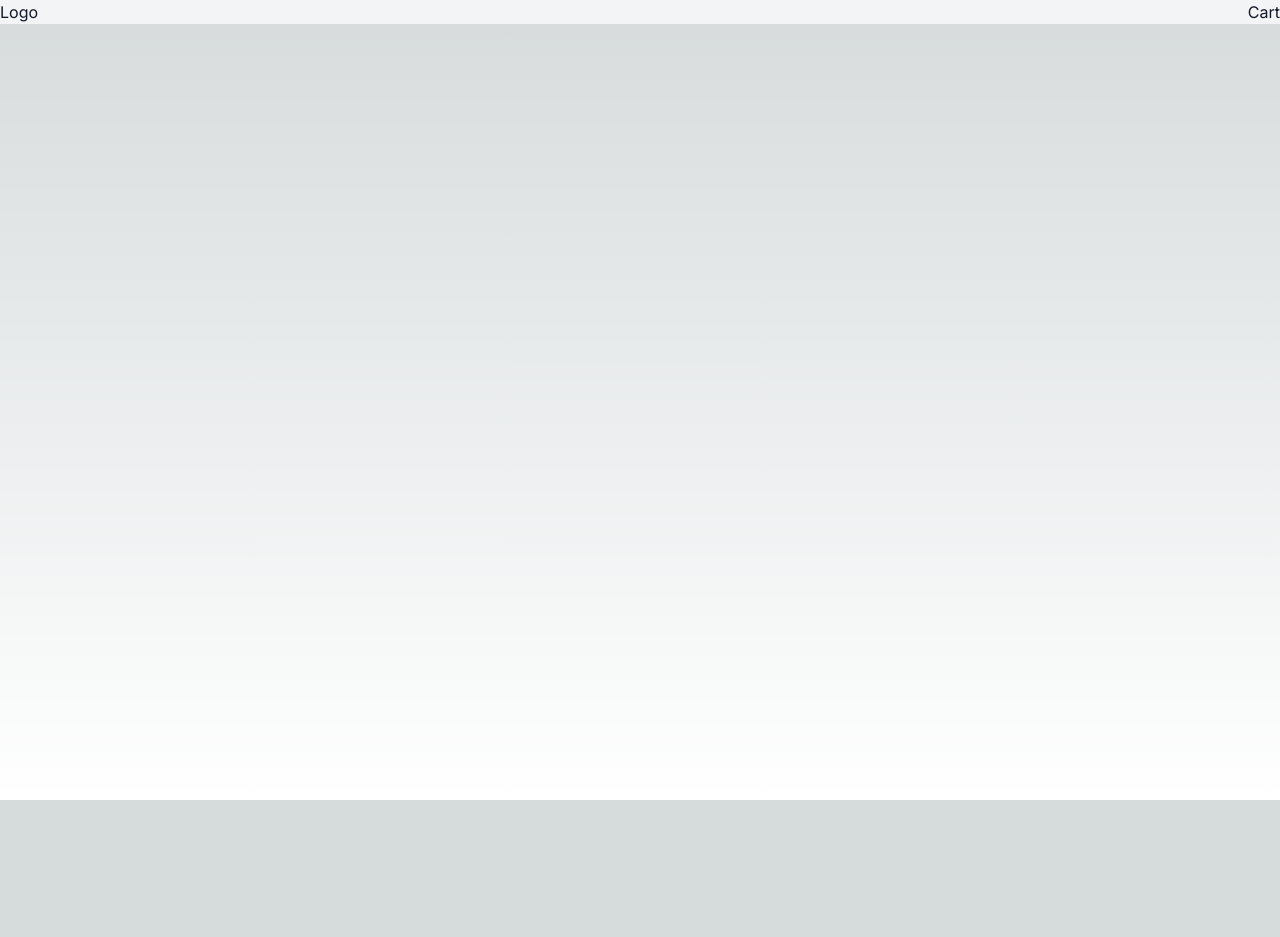
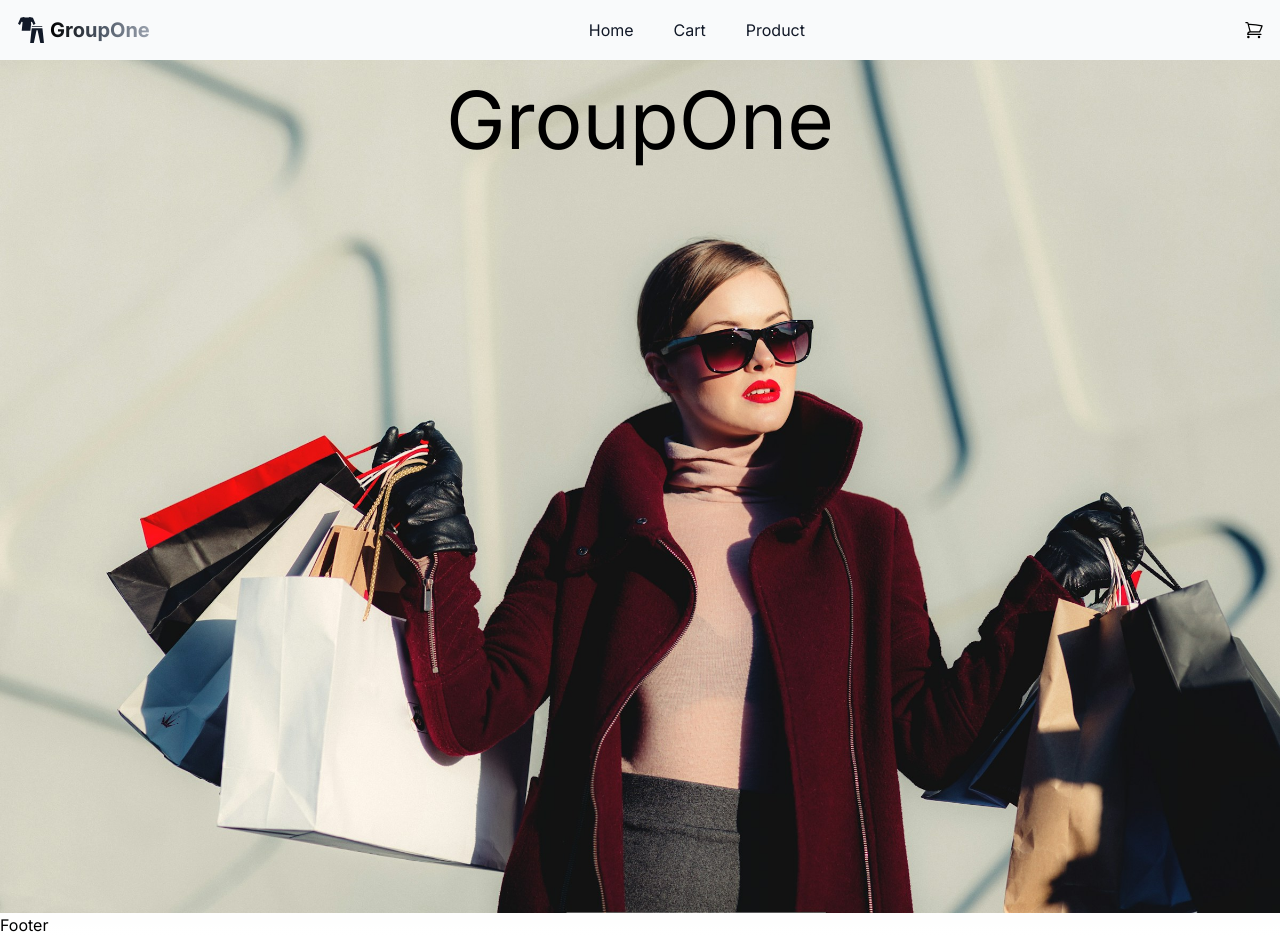
Before and after one commit to RebeckaGamble/E-handel-1, a Next.js app: page / in a window 1280 px wide. Before the commit the page ends 800 px from the top, so only its background shows below. Built offline with nearby package versions, Linux system fonts and the light colour scheme.

Commit message:
folder structure

```diff
--- /dev/null
+++ b/src/app/(pages)/cart/page.js
@@ -0,0 +1,13 @@
+import Link from "next/link";
+import React from "react";
+
+function Cartpage() {
+  return (
+    <div className="w-full h-10 ">
+      <p className="pt-10">Cart</p>
+      <Link href="/">Go back home</Link>
+    </div>
+  );
+}
+
+export default Cartpage;
--- /dev/null
+++ b/src/app/(pages)/products/page.js
@@ -0,0 +1,9 @@
+import React from 'react'
+
+function Productpage() {
+  return (
+    <div>page</div>
+  )
+}
+
+export default Productpage
--- a/src/app/components/footer/Footer.js
+++ b/src/app/components/footer/Footer.js
@@ -0,0 +1,9 @@
+import React from 'react'
+
+function Footer() {
+  return (
+    <div>Footer</div>
+  )
+}
+
+export default Footer
--- a/src/app/components/header/Header.js
+++ b/src/app/components/header/Header.js
@@ -1,15 +1,33 @@
-import React from 'react'
+import React from "react";
+import Navigation from "./Navigation";
+import Link from "next/link";
+import { GiClothes } from "react-icons/gi";
+import { HiOutlineShoppingCart } from "react-icons/hi2";
 
 function Header() {
   return (
-    <div className="flex flex-row gap-6 justify-between text-gray-900 w-full bg-gray-100">
-        <p>Logo</p>
+    <div className="h-[60px] text-gray-900 w-full bg-gray-50">
+      <div className="flex flex-row h-full items-center justify-between px-4 align-center">
+        <Link href="/" className="flex flex-row items-center gap-1">
+          <GiClothes size={30} />{" "}
+          <h3 class="text-xl font-bold bg-gradient-to-r from-black via-gray-600 to-gray-400 bg-clip-text text-transparent">
+            GroupOne
+          </h3>
+        </Link>
+
         <div>
-            {/**navigation goes here */}
+          <Navigation />
         </div>
-        <p>Cart</p>
+        <Link href="/cart">
+          <HiOutlineShoppingCart
+            size={20}
+            color="black"
+            className="fill-white"
+          />
+        </Link>
+      </div>
     </div>
-  )
+  );
 }
 
-export default Header
+export default Header;
--- a/src/app/components/header/Hero.js
+++ b/src/app/components/header/Hero.js
@@ -1,9 +1,21 @@
-import React from 'react'
+import Image from "next/image";
+import React from "react";
 
 function Hero() {
   return (
-    <div>Hero</div>
-  )
+    <div className="relative flex items-center justify-center">
+      <div className="w-full flex h-auto ">
+        <Image
+          src="/images/hero.jpg"
+          alt="group one hero"
+          width={400}
+          height={400}
+          className="bg-cover bg-no-repeat bg-center w-full h-auto"
+        />
+      </div>
+      <h1 className="absolute top-0 text-[10vh] text-center">GroupOne</h1>
+    </div>
+  );
 }
 
-export default Hero
+export default Hero;
--- a/src/app/components/header/Navigation.js
+++ b/src/app/components/header/Navigation.js
@@ -1,9 +1,21 @@
-import React from 'react'
+import Link from "next/link";
+import React from "react";
 
 function Navigation() {
   return (
-    <div>Navigation</div>
-  )
+    <nav className="gap-10 flex">
+      <Link href="/" className="hover:font-semibold">
+        Home
+      </Link>
+
+      <Link href="/cart" className="hover:font-semibold">
+        Cart
+      </Link>
+      <Link href="/products" className="hover:font-semibold">
+        Product
+      </Link>
+    </nav>
+  );
 }
 
-export default Navigation
+export default Navigation;
--- a/src/app/layout.js
+++ b/src/app/layout.js
@@ -1,5 +1,7 @@
 import { Inter } from "next/font/google";
 import "./globals.css";
+import Header from "./components/header/Header";
+import Footer from "./components/footer/Footer";
 
 const inter = Inter({ subsets: ["latin"] });
 
@@ -11,7 +13,11 @@ export const metadata = {
 export default function RootLayout({ children }) {
   return (
     <html lang="en">
-      <body className={inter.className}>{children}</body>
+      <body className={inter.className}>
+        <Header />
+        {children}
+        <Footer />
+      </body>
     </html>
   );
 }
--- a/src/app/page.js
+++ b/src/app/page.js
@@ -1,10 +1,10 @@
-import Header from "./components/header/Header";
+import Hero from "./components/header/Hero";
 
 export default function Home() {
   return (
     <main className="flex min-h-screen flex-col">
       <div>
-        <Header />
+        <Hero />
       </div>
 
     </main>
```
Also changed, not shown: public/images/hero.jpg (added).
